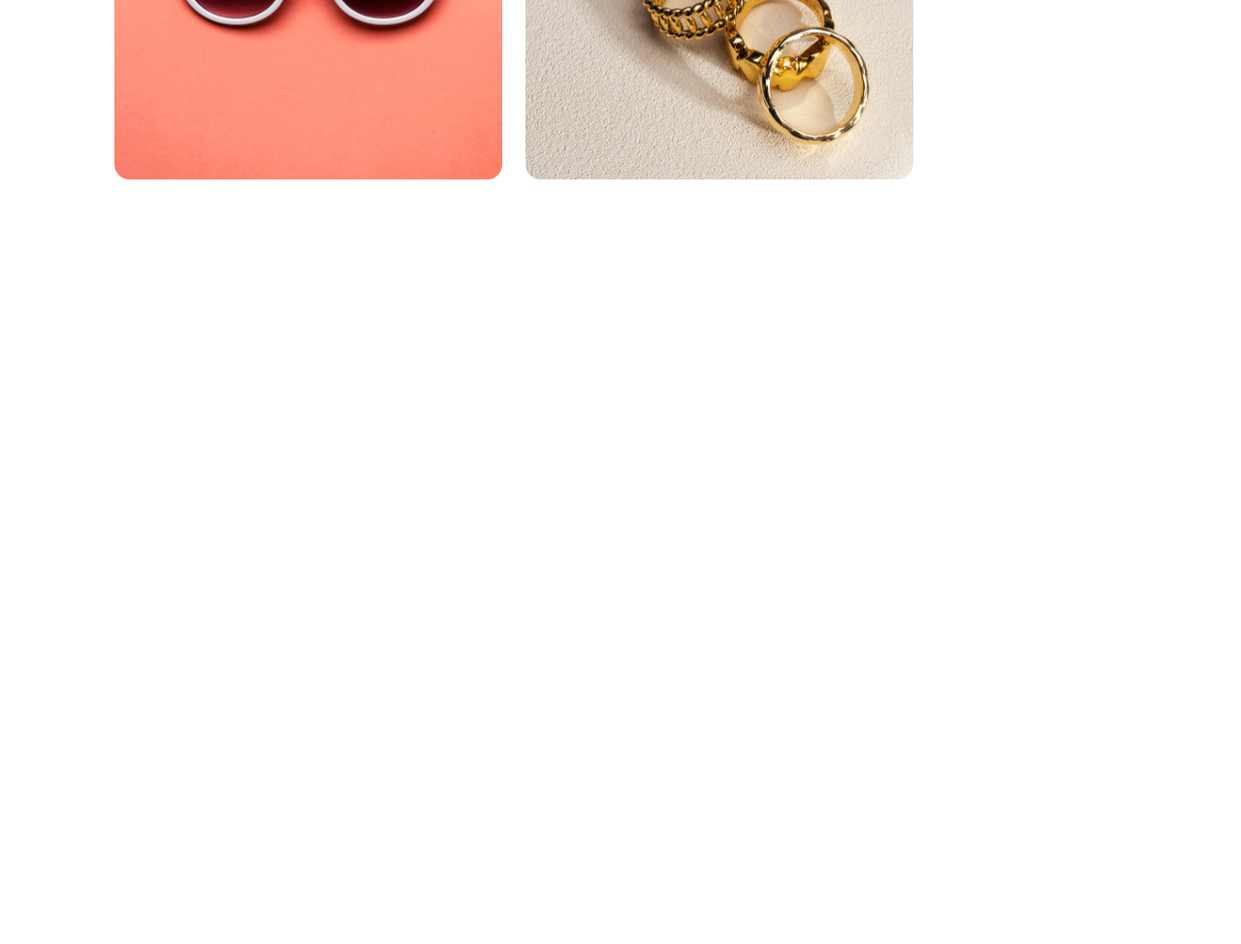
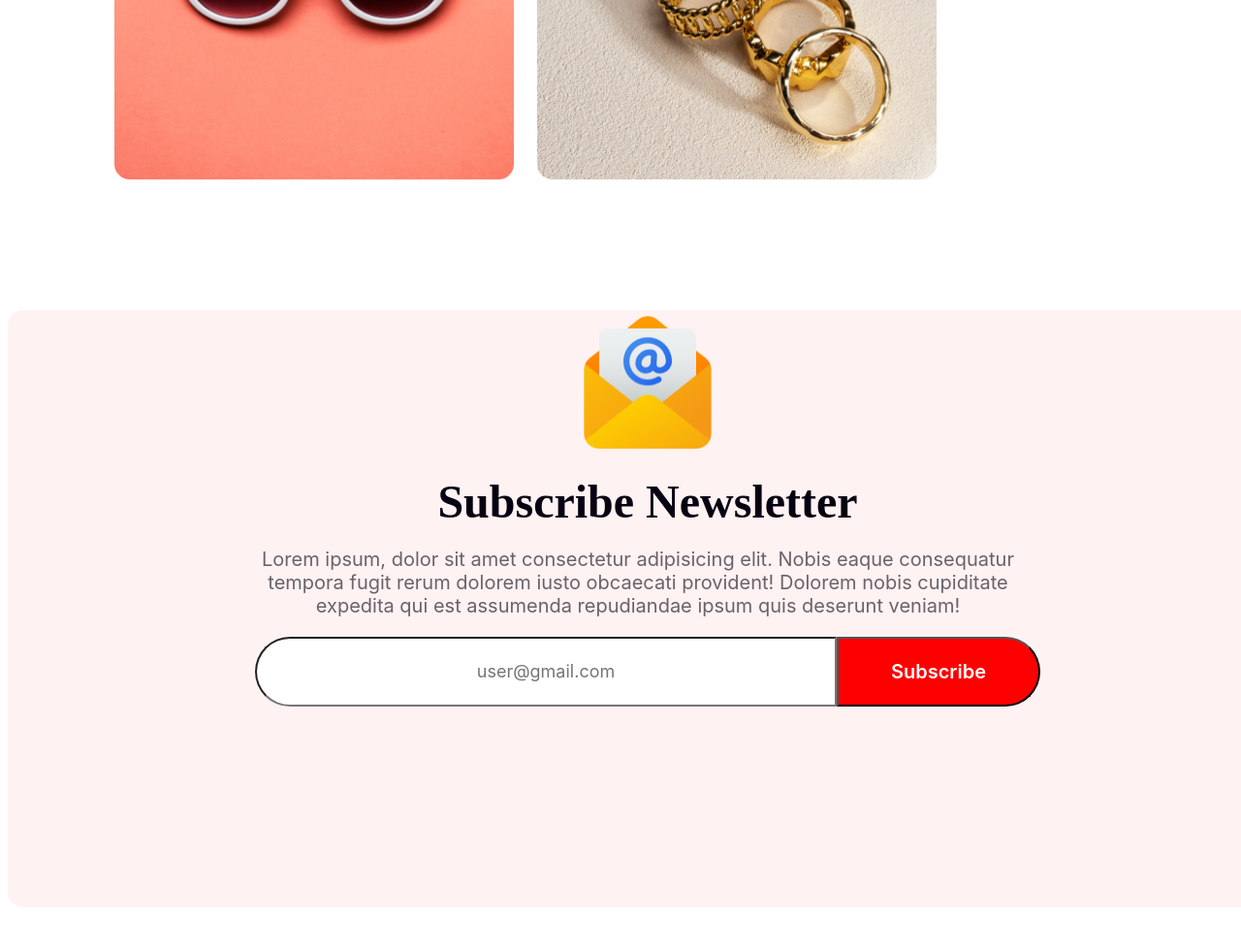
Before and after one commit to Nasifkabir/New-Year-Mission, a plain HTML site: page index.html in a window 1280 px wide. Shown: the part 4474-5448 px from the top of the page at 97% size. Before the commit the page ends 4774 px from the top, so only its background shows below. Drawn offline with Linux system fonts and the light colour scheme.

Commit message:
added subscribe section

```diff
--- a/index.html
+++ b/index.html
@@ -43,6 +43,15 @@
             <img class="item-pics" src="resources/Rectangle 7.png">
             <img class="item-pics" src="resources/Rectangle 8.png">
         </div>
+        <div class="subscribe-section">
+            <img class="email-logo" src="resources/Group 61.png">
+            <h2 class="subscribe-heading">Subscribe Newsletter</h2>
+            <p class="subscribe-about">Lorem ipsum, dolor sit amet consectetur adipisicing elit. Nobis eaque consequatur tempora fugit rerum dolorem iusto obcaecati provident! Dolorem nobis cupiditate expedita qui est assumenda repudiandae ipsum quis deserunt veniam!</p>
+            <div class="input-box">
+                <input class="email-form" type="email" placeholder="user@gmail.com">
+                <button class="subscribe-button">Subscribe</button>
+            </div>
+        </div>
     </main>
     <footer>
 
--- a/style.css
+++ b/style.css
@@ -186,7 +186,87 @@
     font-weight: 400;
 }
 .item-pics{
-    width: 400px;
+    width: 412px;
     height: 450px;
     padding: 10px;
 }
+
+/*Subscribe section styles*/
+
+.subscribe-section{
+    background: rgba(255, 0, 0, 0.05);
+    width: 1320px;
+    height: 616px;
+    border-radius: 16px;
+    margin: 120px auto;
+    text-align: center;
+
+
+}
+.subscribe-heading{
+    color: #070211;
+    text-align: center;
+    font-family: Merriweather;
+    font-size: 48px;
+    font-style: normal;
+    font-weight: 900;
+    line-height: normal;
+    text-transform: capitalize;
+    margin-top: 20px;
+    margin-bottom: 0px;
+}
+.email-logo{
+    width: 150px;
+    height: 150px;
+    justify-content: center;
+}
+.subscribe-about{
+    margin-top: 20px;
+    color: rgba(7, 2, 17, 0.60);
+    text-align: center;
+    font-family: Inter;
+    font-size: 20px;
+    font-style: normal;
+    font-weight: 400;
+    max-width: 800px;
+    margin-left: 250px;
+}
+.email-form{
+    color: rgba(7, 2, 17, 0.30);
+    text-align: center;
+    font-family: Inter;
+    font-size: 18px;
+    font-style: normal;
+    font-weight: 400;
+    line-height: normal;
+    width: 600px;
+    height: 72px;
+    border-radius: 50px 0px 0px 50px;
+    background: #FFF;
+
+}
+.subscribe-button{
+    color: #FFF;
+    text-align: center;
+    font-family: Inter;
+    font-size: 20px;
+    font-style: normal;
+    font-weight: 600;
+    line-height: normal;
+    text-transform: capitalize;
+    width: 210px;
+    height: 72px;
+    border-radius: 0px 50px 50px 0px;
+    background: #F00;
+    cursor: pointer;
+    padding: 10px 20px;
+
+}
+
+.subscribe-button:hover {
+    background-color: black;
+}
+.input-box{
+    display: flex;
+    justify-content: center;
+}
```
